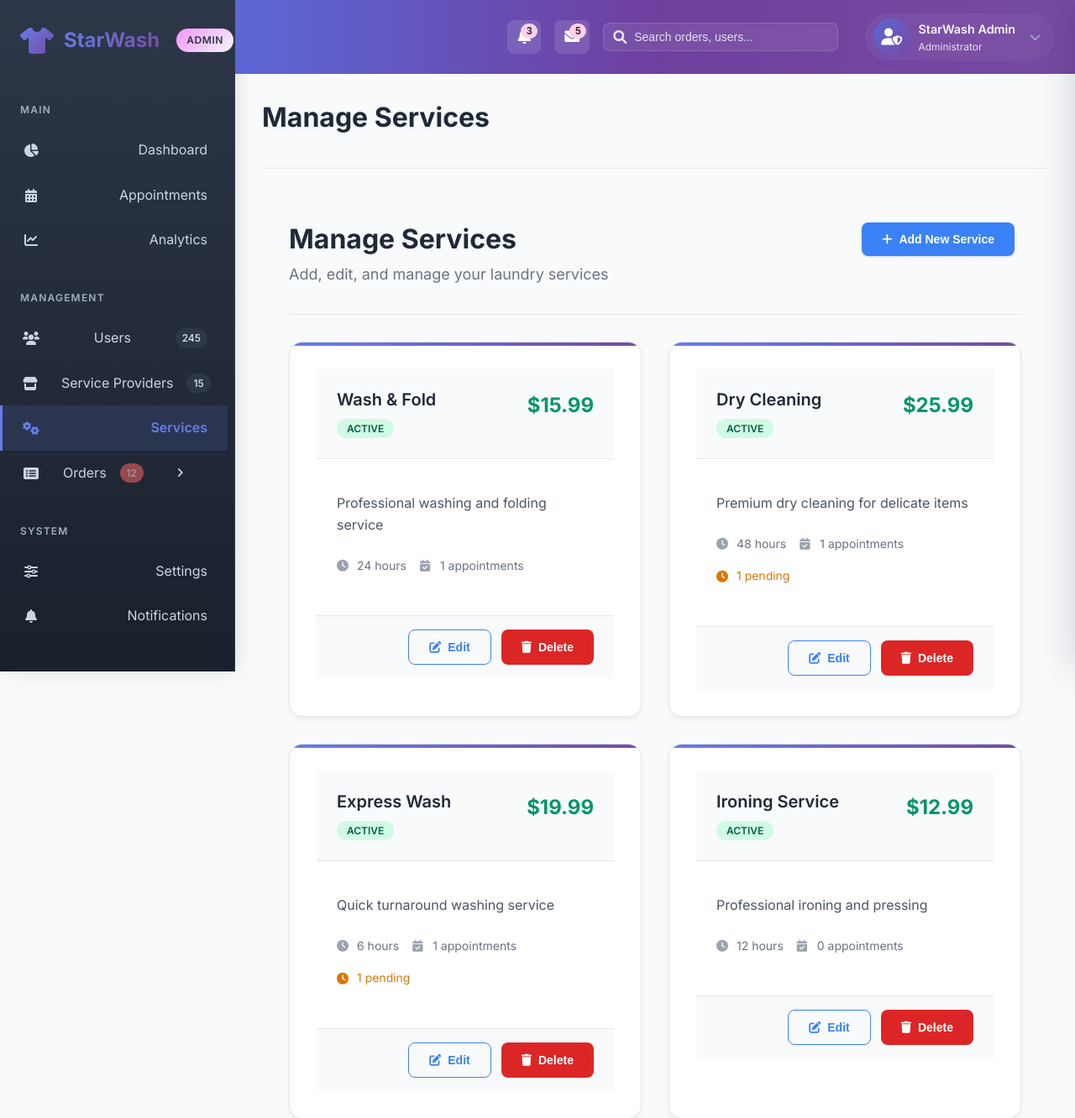
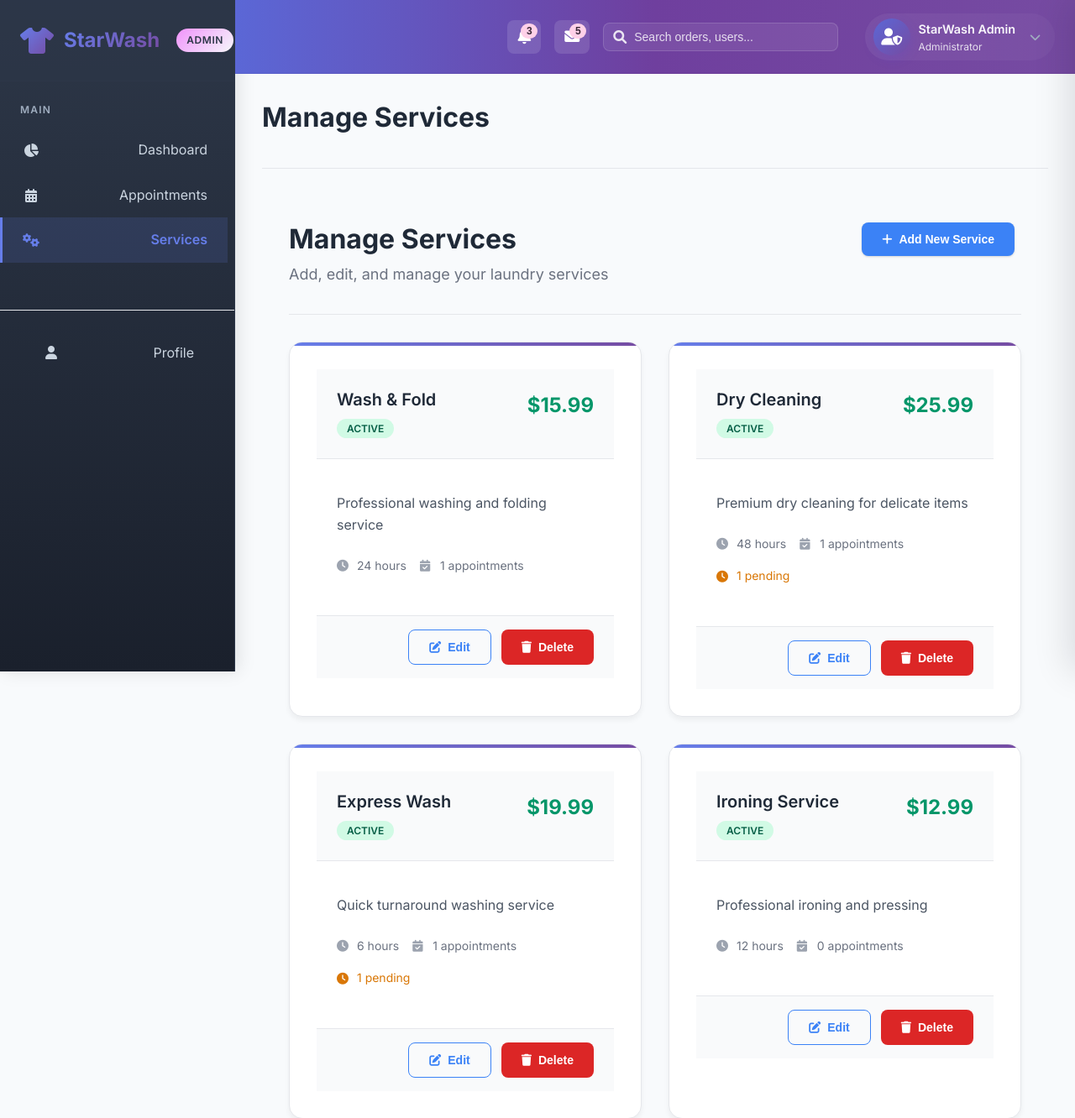
Before and after one commit to LeeDev428/starwash_laundry-website, a PHP site: page /admin/pages/services.php in a window 1280 px wide. Shown: the top 1332 px of the page at 84% size. Run offline with PHP 8.4, Linux system fonts and the light colour scheme; a user stored in the database is signed in; data comes from the database, SQL or seed files in the repository.

Commit message:
Update sidebar.php

```diff
--- a/admin/components/sidebar.php
+++ b/admin/components/sidebar.php
@@ -2,7 +2,7 @@
 // Admin Sidebar Component
 function renderAdminSidebar($currentPage = '') {
 ?>
-    <aside class="admin-sidebar" id="adminSidebar">
+    <aside class="admin-sidebar sidebar-icon-only" id="adminSidebar">
         <div class="sidebar-header">
             <div class="logo">
                 <i class="fas fa-tshirt"></i>
@@ -14,67 +14,38 @@ function renderAdminSidebar($currentPage = '') {
         <nav class="sidebar-nav">
             <div class="nav-section">
                 <span class="nav-section-title">MAIN</span>
-                <a href="../pages/dashboard.php" class="nav-item <?php echo $currentPage === 'dashboard' ? 'active' : ''; ?>">
-                    <i class="fas fa-chart-pie"></i>
+                <a href="../pages/dashboard.php" class="nav-item show-label <?php echo $currentPage === 'dashboard' ? 'active' : ''; ?>" aria-label="Dashboard">
+                    <i class="fas fa-chart-pie" aria-hidden="true"></i>
                     <span>Dashboard</span>
                 </a>
 
-                <a href="../pages/appointment.php" class="nav-item <?php echo $currentPage === 'appointments' ? 'active' : ''; ?>">
-                    <i class="fas fa-calendar-alt"></i>
+                <a href="../pages/appointment.php" class="nav-item show-label <?php echo $currentPage === 'appointments' ? 'active' : ''; ?>" aria-label="Appointments">
+                    <i class="fas fa-calendar-alt" aria-hidden="true"></i>
                     <span>Appointments</span>
                 </a>
 
-                <a href="../pages/analytics.php" class="nav-item <?php echo $currentPage === 'analytics' ? 'active' : ''; ?>">
-                    <i class="fas fa-chart-line"></i>
-                    <span>Analytics</span>
-                </a>
-            </div>
-
-            <div class="nav-section">
-                <span class="nav-section-title">MANAGEMENT</span>
-                <a href="../pages/users.php" class="nav-item <?php echo $currentPage === 'users' ? 'active' : ''; ?>">
-                    <i class="fas fa-users"></i>
-                    <span>Users</span>
-                    <span class="nav-badge">245</span>
-                </a>
-                <a href="../pages/sellers.php" class="nav-item <?php echo $currentPage === 'sellers' ? 'active' : ''; ?>">
-                    <i class="fas fa-store"></i>
-                    <span>Service Providers</span>
-                    <span class="nav-badge">15</span>
-                </a>
-                <a href="../pages/services.php" class="nav-item <?php echo $currentPage === 'services' ? 'active' : ''; ?>">
-                    <i class="fas fa-cogs"></i>
+                <a href="../pages/services.php" class="nav-item show-label <?php echo $currentPage === 'services' ? 'active' : ''; ?>" aria-label="Services">
+                    <i class="fas fa-cogs" aria-hidden="true"></i>
                     <span>Services</span>
                 </a>
-                <div class="nav-item-wrapper">
-                    <a href="../pages/orders.php" class="nav-item <?php echo $currentPage === 'orders' ? 'active' : ''; ?>">
-                        <i class="fas fa-list-alt"></i>
-                        <span>Orders</span>
-                        <span class="nav-badge new">12</span>
-                    </a>
-                    <button class="panel-toggle-btn" data-panel="orders" aria-label="Open orders panel">
-                        <i class="fas fa-angle-right"></i>
-                    </button>
-                </div>
-            </div>
 
-            <!-- FINANCE section removed per request -->
-
-            <div class="nav-section">
-                <span class="nav-section-title">SYSTEM</span>
-                <a href="../pages/settings.php" class="nav-item <?php echo $currentPage === 'settings' ? 'active' : ''; ?>">
-                    <i class="fas fa-sliders-h"></i>
-                    <span>Settings</span>
-                </a>
-                <a href="../pages/notifications.php" class="nav-item <?php echo $currentPage === 'notifications' ? 'active' : ''; ?>">
-                    <i class="fas fa-bell"></i>
-                    <span>Notifications</span>
-                </a>
-                <!-- System Logs removed per request -->
+                <!-- Profile moved to a bottom circular button for icon-only sidebar -->
             </div>
         </nav>
 
-        <!-- Sidebar footer (system status) removed -->
+        <!-- Bottom profile button: use same nav-item design as other sidebar links; preserve avatar logic -->
+        <div class="sidebar-footer">
+            <a href="../pages/profile.php" class="nav-item show-label sidebar-profile-btn <?php echo $currentPage === 'profile' ? 'active' : ''; ?>" aria-label="Profile" title="Profile">
+                <span class="sidebar-profile-icon">
+                    <?php if (!empty($_SESSION['avatar'])): ?>
+                        <img src="<?php echo htmlspecialchars($_SESSION['avatar']); ?>" alt="Profile avatar" class="sidebar-profile-avatar">
+                    <?php else: ?>
+                        <i class="fas fa-user" aria-hidden="true"></i>
+                    <?php endif; ?>
+                </span>
+                <span class="sidebar-profile-label">Profile</span>
+            </a>
+        </div>
     </aside>
 <?php
 }
```
